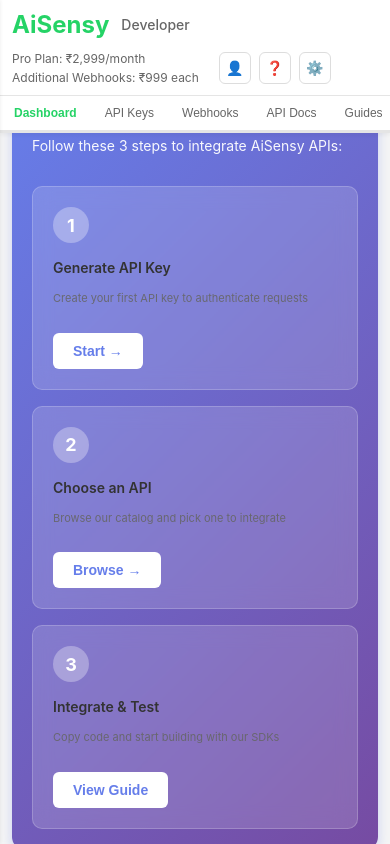
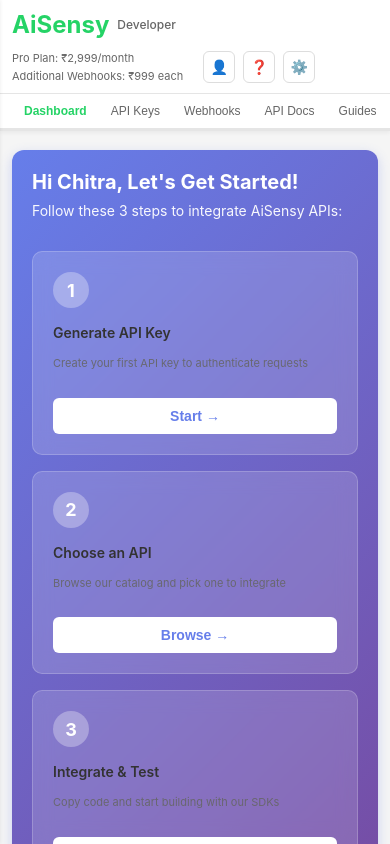
Before and after one commit to Mishragp/aisensy-dashboard, a React (Vite) app: page /developer in a window 390 px wide. Built offline with nearby package versions, Linux system fonts and the light colour scheme.

Commit message:
changes in api

```diff
--- a/src/components/Developer/APIDiscovery.css
+++ b/src/components/Developer/APIDiscovery.css
@@ -294,6 +294,11 @@
   padding: 20px;
   cursor: pointer;
   transition: all 0.2s;
+  width: 100%;
+  box-sizing: border-box;
+  overflow: hidden;
+  word-wrap: break-word;
+  overflow-wrap: break-word;
 }
 
 .api-card:hover {
@@ -315,6 +320,9 @@
   color: #333;
   margin: 0;
   flex: 1;
+  min-width: 0;
+  word-wrap: break-word;
+  overflow-wrap: break-word;
 }
 
 .api-plan-badge {
@@ -350,6 +358,8 @@
   color: #666;
   margin: 0 0 16px 0;
   line-height: 1.5;
+  word-wrap: break-word;
+  overflow-wrap: break-word;
 }
 
 .api-card-footer {
@@ -534,8 +544,30 @@
 @media (max-width: 480px) {
   .api-discovery-content {
     padding: 12px;
-    padding-top: 120px;
+    padding-top: 150px; /* Adjusted for mobile header with tabs */
     padding-bottom: 20px;
+    width: 100%;
+    max-width: 100%;
+    box-sizing: border-box;
+  }
+
+  .api-card {
+    padding: 16px;
+    width: 100%;
+    max-width: 100%;
+    box-sizing: border-box;
+  }
+
+  .api-card-title {
+    font-size: 15px;
+    word-wrap: break-word;
+    overflow-wrap: break-word;
+  }
+
+  .api-card-description {
+    font-size: 13px;
+    word-wrap: break-word;
+    overflow-wrap: break-word;
   }
 
   .page-title {
--- a/src/components/Developer/DeveloperDashboard.css
+++ b/src/components/Developer/DeveloperDashboard.css
@@ -47,7 +47,7 @@
   .developer-content {
     grid-template-columns: 1fr;
     padding: 16px;
-    padding-top: 130px; /* Increased for mobile header */
+    padding-top: 150px; /* Adjusted for mobile header with tabs */
     gap: 16px;
   }
 
@@ -60,6 +60,16 @@
 @media (max-width: 480px) {
   .developer-content {
     padding: 12px;
-    padding-top: 85px;
+    padding-top: 150px; /* Adjusted for mobile header with tabs */
+    width: 100%;
+    max-width: 100%;
+    box-sizing: border-box;
+  }
+
+  .developer-main,
+  .developer-sidebar {
+    width: 100%;
+    max-width: 100%;
+    box-sizing: border-box;
   }
 }
--- a/src/components/Developer/DeveloperHeader.css
+++ b/src/components/Developer/DeveloperHeader.css
@@ -132,6 +132,9 @@
 @media (max-width: 768px) {
   .developer-header {
     left: 0; /* Full width on mobile */
+    width: 100%;
+    max-width: 100%;
+    box-sizing: border-box;
   }
 
   .dev-header-top {
@@ -139,6 +142,8 @@
     flex-direction: column;
     align-items: flex-start;
     gap: 12px;
+    width: 100%;
+    box-sizing: border-box;
   }
 
   .dev-user-info {
@@ -158,10 +163,14 @@
   }
 
   .dev-nav-tabs {
-    padding: 0;
+    padding: 0 16px;
     overflow-x: auto;
+    overflow-y: visible;
     scrollbar-width: none;
     -ms-overflow-style: none;
+    -webkit-overflow-scrolling: touch;
+    width: 100%;
+    box-sizing: border-box;
   }
 
   .dev-nav-tabs::-webkit-scrollbar {
@@ -173,22 +182,58 @@
     font-size: 13px;
     white-space: nowrap;
     flex-shrink: 0;
+    min-width: fit-content;
   }
 }
 
 @media (max-width: 480px) {
+  .developer-header {
+    width: 100%;
+    max-width: 100%;
+    box-sizing: border-box;
+  }
+
   .dev-header-top {
     padding: 10px 12px;
+    width: 100%;
+    box-sizing: border-box;
+  }
+
+  .dev-logo {
+    flex-wrap: wrap;
+    gap: 8px;
+  }
+
+  .aisensy-logo {
+    font-size: 18px;
+  }
+
+  .dev-badge {
+    font-size: 12px;
+  }
+
+  .dev-plan-info {
+    font-size: 11px;
+    word-wrap: break-word;
+    overflow-wrap: break-word;
   }
 
   .dev-action-btn {
     width: 32px;
     height: 32px;
     font-size: 14px;
+    flex-shrink: 0;
+  }
+
+  .dev-nav-tabs {
+    padding: 0 12px;
+    width: 100%;
+    box-sizing: border-box;
   }
 
   .dev-nav-tab {
-    padding: 10px 14px;
+    padding: 10px 12px;
     font-size: 12px;
+    min-width: fit-content;
   }
 }
--- a/src/components/Developer/OnboardingCard.css
+++ b/src/components/Developer/OnboardingCard.css
@@ -47,6 +47,9 @@
   min-width: 0; /* Prevent grid item overflow */
   width: 100%;
   box-sizing: border-box;
+  overflow: hidden;
+  word-wrap: break-word;
+  overflow-wrap: break-word;
 }
 
 .onboarding-step:hover {
@@ -80,6 +83,9 @@
   font-weight: 600;
   margin: 0;
   color: white;
+  word-wrap: break-word;
+  overflow-wrap: break-word;
+  hyphens: auto;
 }
 
 .step-description {
@@ -87,6 +93,9 @@
   opacity: 0.9;
   margin: 0;
   line-height: 1.5;
+  word-wrap: break-word;
+  overflow-wrap: break-word;
+  hyphens: auto;
 }
 
 .step-action-btn {
@@ -119,31 +128,54 @@
 /* Mobile Responsive */
 @media (max-width: 768px) {
   .onboarding-card {
-    padding: 24px;
+    padding: 20px;
+    width: 100%;
+    max-width: 100%;
+    box-sizing: border-box;
+    overflow: hidden;
   }
 
   .onboarding-greeting {
     font-size: 22px;
+    word-wrap: break-word;
+    overflow-wrap: break-word;
   }
 
   .onboarding-subtitle {
     font-size: 14px;
+    word-wrap: break-word;
+    overflow-wrap: break-word;
   }
 
   .onboarding-steps {
     gap: 16px;
+    width: 100%;
+    box-sizing: border-box;
   }
 
   .onboarding-step {
     padding: 20px;
+    width: 100%;
+    max-width: 100%;
+    box-sizing: border-box;
   }
 
   .step-title {
     font-size: 16px;
+    word-wrap: break-word;
+    overflow-wrap: break-word;
   }
 
   .step-description {
     font-size: 13px;
+    word-wrap: break-word;
+    overflow-wrap: break-word;
+  }
+
+  .step-action-btn {
+    width: 100%;
+    max-width: 100%;
+    box-sizing: border-box;
   }
 }
 
--- a/src/components/Developer/WebhookManagement.css
+++ b/src/components/Developer/WebhookManagement.css
@@ -34,7 +34,10 @@
 @media (max-width: 480px) {
   .webhook-management-content {
     padding: 12px;
-    padding-top: 120px;
+    padding-top: 150px; /* Adjusted for mobile header with tabs */
     padding-bottom: 20px;
+    width: 100%;
+    max-width: 100%;
+    box-sizing: border-box;
   }
 }
--- a/src/components/Developer/Webhooks/WebhookDashboard.css
+++ b/src/components/Developer/Webhooks/WebhookDashboard.css
@@ -40,6 +40,9 @@
   font-weight: 500;
   flex: 1;
   line-height: 1.5;
+  word-wrap: break-word;
+  overflow-wrap: break-word;
+  min-width: 0;
 }
 
 .banner-purchase-btn {
@@ -89,6 +92,8 @@
   font-weight: 700;
   color: #333;
   margin: 0;
+  word-wrap: break-word;
+  overflow-wrap: break-word;
 }
 
 .btn-add-webhook {
@@ -224,12 +229,16 @@
   font-weight: 600;
   color: #333;
   margin: 0 0 8px 0;
+  word-wrap: break-word;
+  overflow-wrap: break-word;
 }
 
 .empty-webhooks p {
   font-size: 14px;
   color: #666;
   margin: 0 0 24px 0;
+  word-wrap: break-word;
+  overflow-wrap: break-word;
 }
 
 .btn-create-first {
@@ -337,15 +346,39 @@
 @media (max-width: 480px) {
   .webhook-dashboard {
     padding: 16px;
+    width: 100%;
+    max-width: 100%;
+    box-sizing: border-box;
   }
 
   .webhook-info-banner {
     padding: 8px 12px;
     font-size: 12px;
+    width: 100%;
+    box-sizing: border-box;
+  }
+
+  .banner-text {
+    word-wrap: break-word;
+    overflow-wrap: break-word;
   }
 
   .webhook-title {
     font-size: 18px;
+    word-wrap: break-word;
+    overflow-wrap: break-word;
+  }
+
+  .empty-webhooks h3 {
+    font-size: 18px;
+    word-wrap: break-word;
+    overflow-wrap: break-word;
+  }
+
+  .empty-webhooks p {
+    font-size: 13px;
+    word-wrap: break-word;
+    overflow-wrap: break-word;
   }
 
   .webhooks-table {
```
